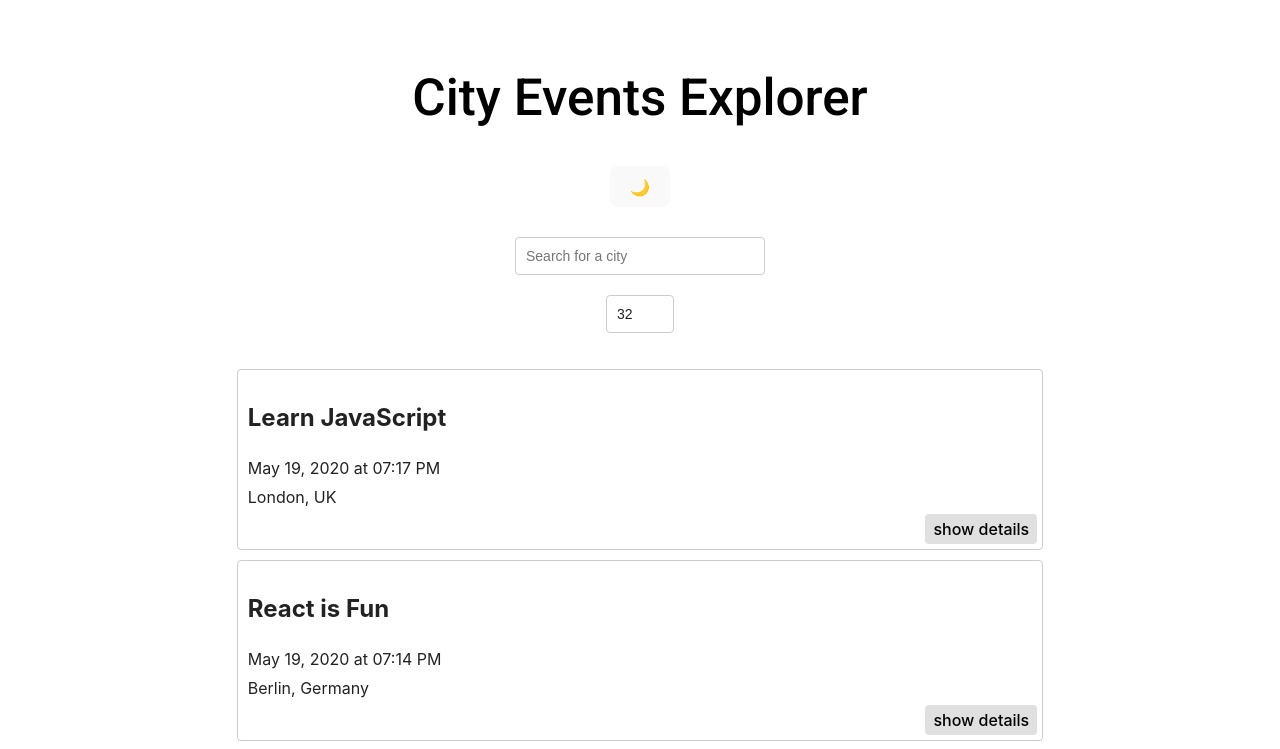
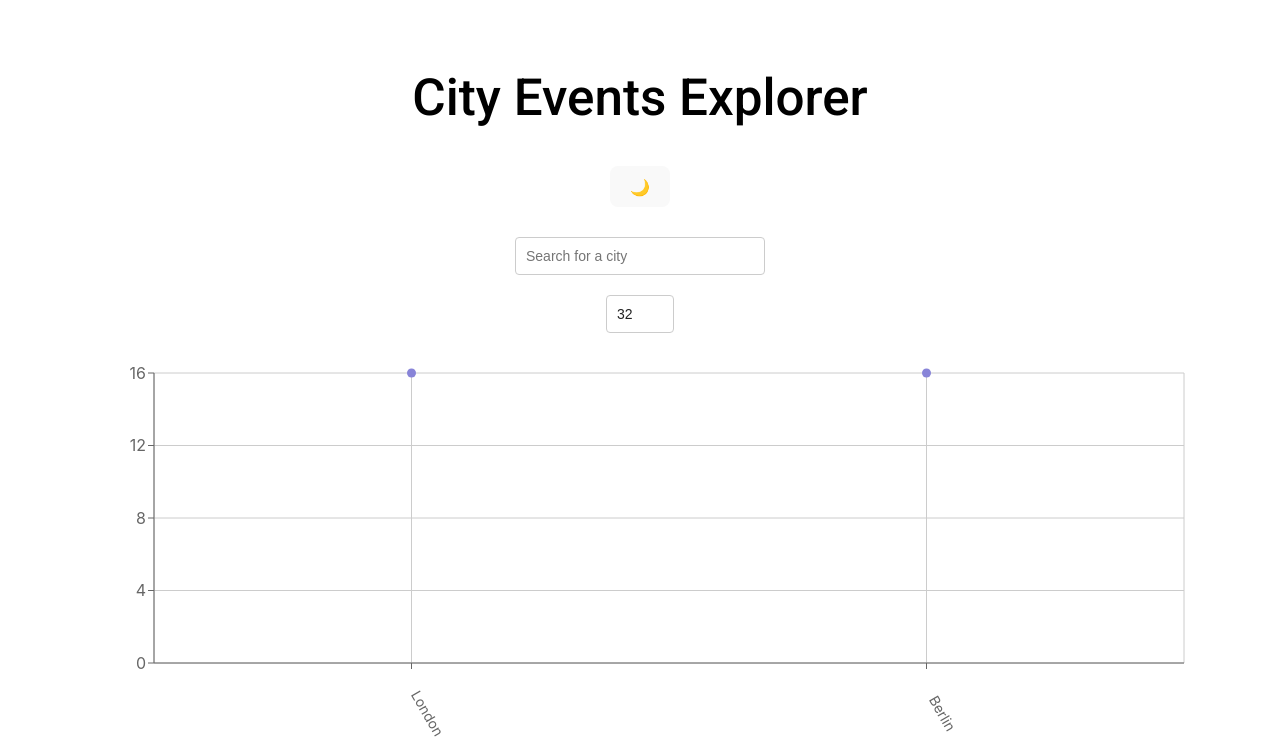
Before and after one commit to annapgsm/meet, a React (Vite) app: page / in a window 1280 px wide. Shown: the top 749 px of the page. Built offline with nearby package versions, Linux system fonts and the light colour scheme.

Commit message:
Added Scatter Chart

```diff
--- a/package.json
+++ b/package.json
@@ -15,6 +15,7 @@
     "nprogress": "^0.2.0",
     "react": "^18.3.1",
     "react-dom": "^18.3.1",
+    "recharts": "^3.6.0",
     "vite-plugin-pwa": "^1.2.0",
     "workbox-core": "^7.4.0",
     "workbox-expiration": "^7.4.0",
--- a/src/App.jsx
+++ b/src/App.jsx
@@ -3,6 +3,7 @@
 import CitySearch from './components/CitySearch';
 import EventList from './components/EventList';
 import NumberOfEvents from './components/NumberOfEvents';
+import CityEventsChart from './components/CityEventsChart';
 import ThemeToggle from "./components/ThemeToggle";
 import { getEvents, extractLocations  } from './api';
 import { InfoAlert, ErrorAlert, WarningAlert } from './components/Alert';
@@ -76,6 +77,9 @@
         </div>
         <CitySearch allLocations={allLocations} setCurrentCity={setCurrentCity} setInfoAlert={setInfoAlert} setErrorAlert={setErrorAlert} />
         <NumberOfEvents currentNOE={currentNOE} setCurrentNOE={setCurrentNOE} setErrorAlert={setErrorAlert} />
+        <div className="charts-container">
+          <CityEventsChart allLocations={allLocations} events={events} />
+        </div>
         <EventList events={events} />
     </div>
   );
--- /dev/null
+++ b/src/components/CityEventsChart.jsx
@@ -0,0 +1,48 @@
+import React, { useState, useEffect } from 'react';
+import {
+  ScatterChart,
+  Scatter,
+  XAxis, YAxis,
+  CartesianGrid,
+  Tooltip,
+  ResponsiveContainer
+} from 'recharts';
+
+const CityEventsChart = ({allLocations, events}) => {
+
+  const [data, setData] = useState([]);
+
+  useEffect(() => {
+    setData(getData());
+  }, [`${events}`]);
+
+  const getData = () => {
+    const data = allLocations.map((location) => {
+      const count = events.filter ((event) => event.location === location).length
+      const city = location.split((/, | - /))[0]
+      return {city, count};
+    })
+    return data;
+  };
+
+  return (
+    <ResponsiveContainer width="99%" height={400}>
+      <ScatterChart
+        margin={{
+          top: 20,
+          right: 20,
+          bottom: 60,
+          left: 30,
+        }}
+      >t
+        <CartesianGrid />
+        <XAxis type="category" dataKey="city" name="City" angle={60} interval={0} tick={{ dx: 20, dy: 40, fontSize: 14 }}/>
+        <YAxis type="number" dataKey="count" name="Number of events" allowDecimals={false}  />
+        <Tooltip cursor={{ strokeDasharray: '3 3' }} />
+        <Scatter name="Events" data={data} fill="#8884d8" />
+      </ScatterChart>
+    </ResponsiveContainer>
+  );
+}
+
+export default CityEventsChart;
```
Also changed, not shown: setupTests.js (+17 -0 lines), 2 other files (tests, documents, lock files or other folders).
